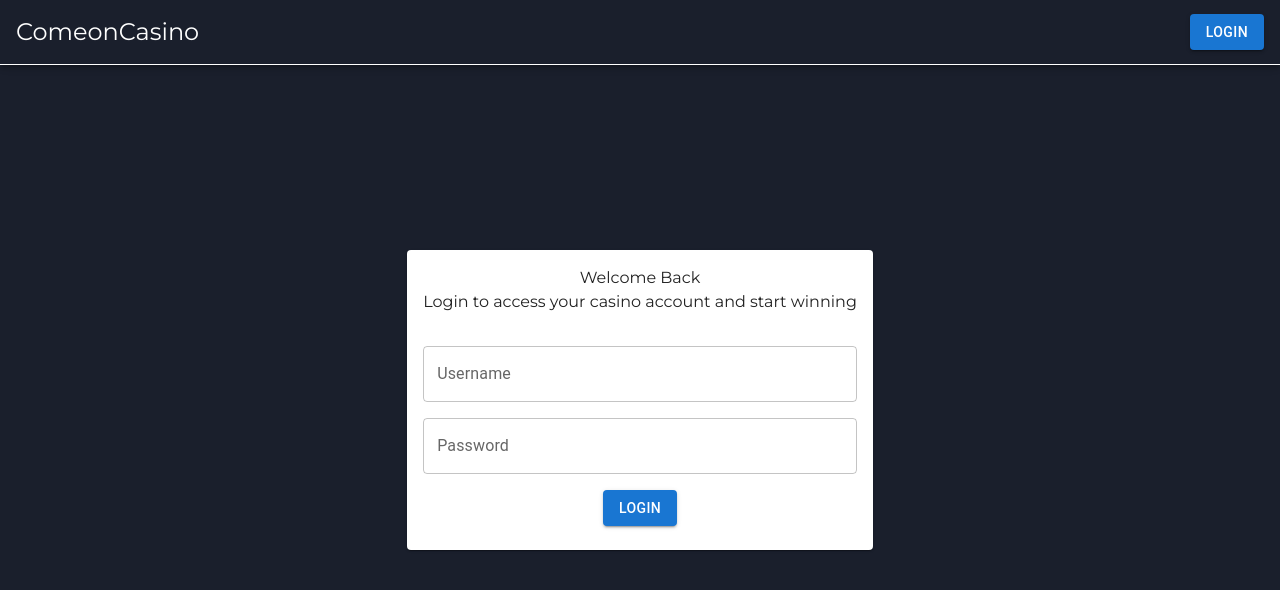
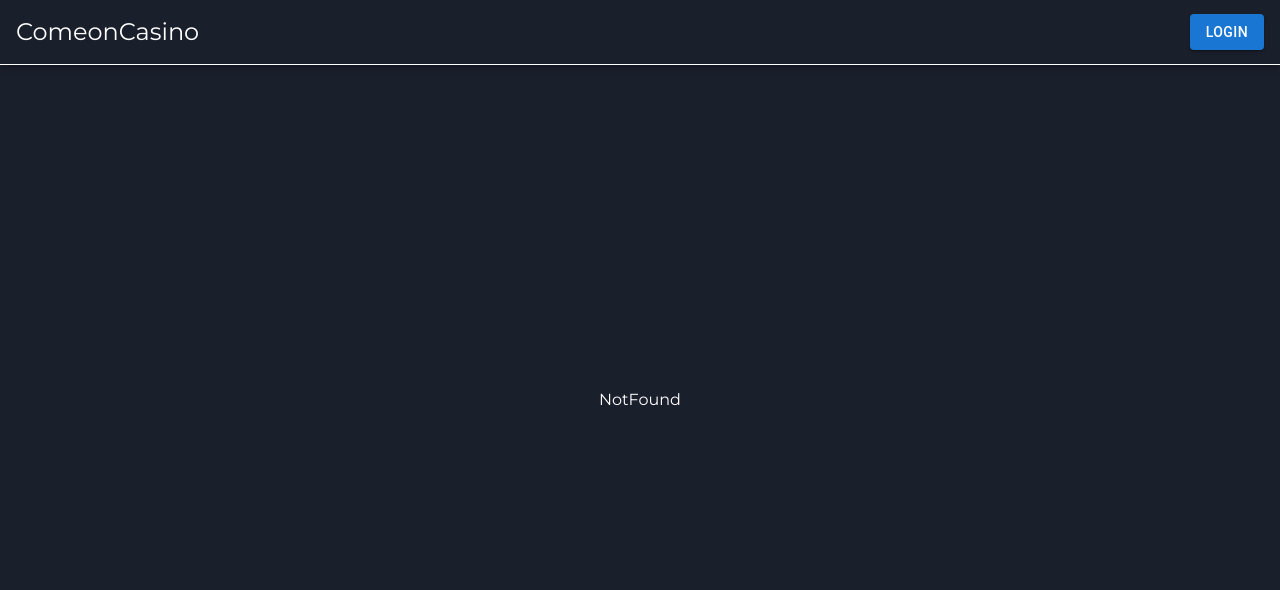
Before and after one commit to frankemon/comeon-fe-test-francois-h, a React (Vite) app in the folder client/: page /games/1 in a window 1280 px wide. Shown: the top 590 px of the page. Built offline with nearby package versions, Linux system fonts and the light colour scheme.

Commit message:
protected routes, fallback, pages

```diff
--- a/client/src/App.tsx
+++ b/client/src/App.tsx
@@ -1,16 +1,35 @@
-import { AppBar, Box, Button, Container } from '@mui/material'
+import { AuthProvider } from './context/Auth'
+import { BrowserRouter as Router, Route, Routes } from 'react-router-dom'
+import ProtectedRoute from './components/auth/ProtectedRoute'
+import Layout from './components/common/Layout'
+import Auth from './pages/Auth'
+import Games from './pages/Games'
+import NotFound from './pages/NotFound'
 import './App.css'
-import Login from './components/auth/Login'
-import { Gallery } from './components/GameGallery/Gallery'
-import Navbar from './components/Navbar'
+
 
 const App = () => {
   return (
-    <Container maxWidth="lg" className="flex flex-col items-center justify-center h-screen">
-      <Navbar />
-      <Login />
-      {/* <Gallery /> */}
-    </Container>
+    <AuthProvider>
+      <Router>
+        <Layout>
+          <Routes>
+            {/* Public route */}
+            <Route path="/" element={<Auth />} />
+
+            {/* Protected routes */}
+            <Route path="/games" element={
+              <ProtectedRoute>
+                <Games />
+              </ProtectedRoute>
+            } />
+
+            {/* Catch all route */}
+            <Route path="*" element={<NotFound />} />
+          </Routes>
+        </Layout>
+      </Router>
+    </AuthProvider>
   )
 }
 
--- /dev/null
+++ b/client/src/components/auth/ProtectedRoute.tsx
@@ -0,0 +1,24 @@
+import React from 'react'
+import { useAuth } from '../../context/Auth'
+import { Navigate } from 'react-router-dom'
+
+type ProtectedRouteProps = {
+    children: React.ReactNode
+}
+
+const ProtectedRoute = ({ children }: ProtectedRouteProps) => {
+    const { isAuthenticated } = useAuth()
+
+    return (
+        <>
+            {isAuthenticated ? (
+                <>{children}</>
+            )
+                :
+                <Navigate to="/" replace />
+            }
+        </>
+    )
+}
+
+export default ProtectedRoute
--- /dev/null
+++ b/client/src/components/common/Layout.tsx
@@ -0,0 +1,21 @@
+import React from 'react'
+import Navbar from './Navbar'
+import { Container } from '@mui/material'
+
+interface LayoutProps {
+    children: React.ReactNode
+}
+
+const Layout = ({ children }: LayoutProps) => {
+    return (
+        <>
+            <Navbar />
+            <Container maxWidth="lg" className="flex flex-col items-center justify-center h-screen">
+
+                {children}
+            </Container>
+        </>
+    )
+}
+
+export default Layout
--- a/client/src/components/Navbar.tsx
+++ b/client/src/components/common/Navbar.tsx
@@ -1,17 +1,19 @@
 import { AppBar, Button } from '@mui/material'
-import { logout } from '../services/auth'
+import { logout } from '../../services/auth'
+import { useNavigate } from 'react-router-dom'
 
 interface NavbarProps {
     isLoggedIn?: boolean
 }
 
 const Navbar = ({ isLoggedIn }: NavbarProps) => {
+    const navigate = useNavigate()
 
     const handleClick = async () => {
         if (isLoggedIn) {
             await logout("username")
         } else {
-            // redirect to login page with react-router
+            navigate('/')
         }
     }
 
--- /dev/null
+++ b/client/src/pages/Auth.tsx
@@ -0,0 +1,11 @@
+import Login from '../components/auth/Login'
+
+type Props = {}
+
+const Auth = (props: Props) => {
+    return (
+        <Login />
+    )
+}
+
+export default Auth
--- /dev/null
+++ b/client/src/pages/Game.tsx
@@ -0,0 +1,11 @@
+import React from 'react'
+
+type Props = {}
+
+const Game = (props: Props) => {
+    return (
+        <div>Single clicked game</div>
+    )
+}
+
+export default Game
--- /dev/null
+++ b/client/src/pages/Games.tsx
@@ -0,0 +1,11 @@
+import React from 'react'
+
+type Props = {}
+
+const Games = (props: Props) => {
+    return (
+        <div>All games in gallery</div>
+    )
+}
+
+export default Games
--- /dev/null
+++ b/client/src/pages/NotFound.tsx
@@ -0,0 +1,11 @@
+import React from 'react'
+
+type Props = {}
+
+function NotFound({ }: Props) {
+    return (
+        <div>NotFound</div>
+    )
+}
+
+export default NotFound
```
